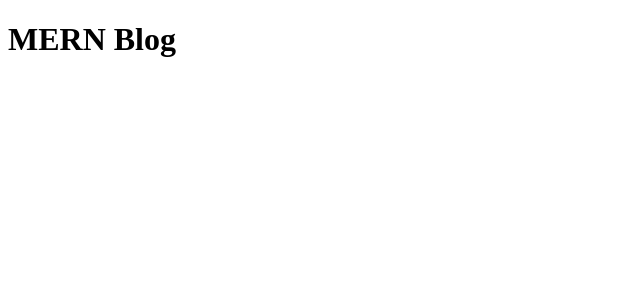
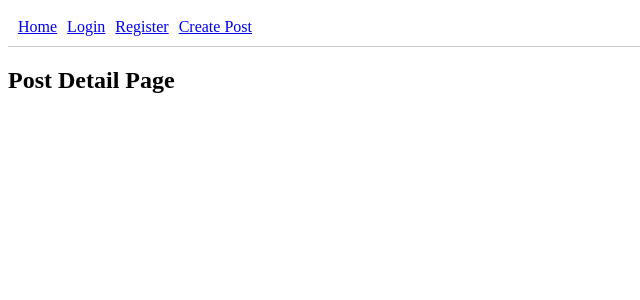
Before and after one commit to surafel-M/mern_blog, a React (Vite) app in the folder client/: page /post/1 in a window 1280 px wide. Before the commit this address had no page. Shown: the top 300 px of the page, without its empty margins (0-640 px from the left). Built offline with nearby package versions, Linux system fonts and the light colour scheme; the HTML template or start-up script is replaced by a standard one.

Commit message:
Organize pages into separate components and improve client-side routing with navbar navigation

```diff
--- a/client/src/App.jsx
+++ b/client/src/App.jsx
@@ -1,35 +1,23 @@
 import { Routes, Route } from "react-router-dom";
+import Navbar from "./components/Navbar";
 
-import { useEffect } from "react";
-import API from "./services/api";
-
-function Home() {
-  useEffect(() => {
-    API.get("/")
-      .then((res) => console.log(res.data))
-      .catch((err) => console.log(err));
-  }, []);
-
-  return <h2>Home Page</h2>;
-}
-
-function Login() {
-  return <h2>Login Page</h2>;
-}
-
-function Register() {
-  return <h2>Register Page</h2>;
-}
+import Home from "./pages/Home";
+import Login from "./pages/Login";
+import Register from "./pages/Register";
+import CreatePost from "./pages/CreatePost";
+import PostDetail from "./pages/PostDetail";
 
 function App() {
   return (
     <div>
-      <h1>MERN Blog</h1>
+      <Navbar />
 
       <Routes>
         <Route path="/" element={<Home />} />
         <Route path="/login" element={<Login />} />
         <Route path="/register" element={<Register />} />
+        <Route path="/create" element={<CreatePost />} />
+        <Route path="/post/:id" element={<PostDetail />} />
       </Routes>
     </div>
   );
--- /dev/null
+++ b/client/src/components/Navbar.jsx
@@ -0,0 +1,14 @@
+import { Link } from "react-router-dom";
+
+function Navbar() {
+  return (
+    <nav style={{ padding: "10px", borderBottom: "1px solid #ccc" }}>
+      <Link to="/" style={{ marginRight: "10px" }}>Home</Link>
+      <Link to="/login" style={{ marginRight: "10px" }}>Login</Link>
+      <Link to="/register" style={{ marginRight: "10px" }}>Register</Link>
+      <Link to="/create">Create Post</Link>
+    </nav>
+  );
+}
+
+export default Navbar;
--- /dev/null
+++ b/client/src/pages/CreatePost.jsx
@@ -0,0 +1,4 @@
+function CreatePost() {
+  return <h2>Create Post Page</h2>;
+}
+export default CreatePost;
--- /dev/null
+++ b/client/src/pages/Home.jsx
@@ -0,0 +1,4 @@
+function Home() {
+  return <h2>Home Page</h2>;
+}
+export default Home;
--- /dev/null
+++ b/client/src/pages/Login.jsx
@@ -0,0 +1,4 @@
+function Login() {
+  return <h2>Login Page</h2>;
+}
+export default Login;
--- /dev/null
+++ b/client/src/pages/PostDetail.jsx
@@ -0,0 +1,4 @@
+function PostDetail() {
+  return <h2>Post Detail Page</h2>;
+}
+export default PostDetail;
--- /dev/null
+++ b/client/src/pages/Register.jsx
@@ -0,0 +1,4 @@
+function Register() {
+  return <h2>Register Page</h2>;
+}
+export default Register;
```
